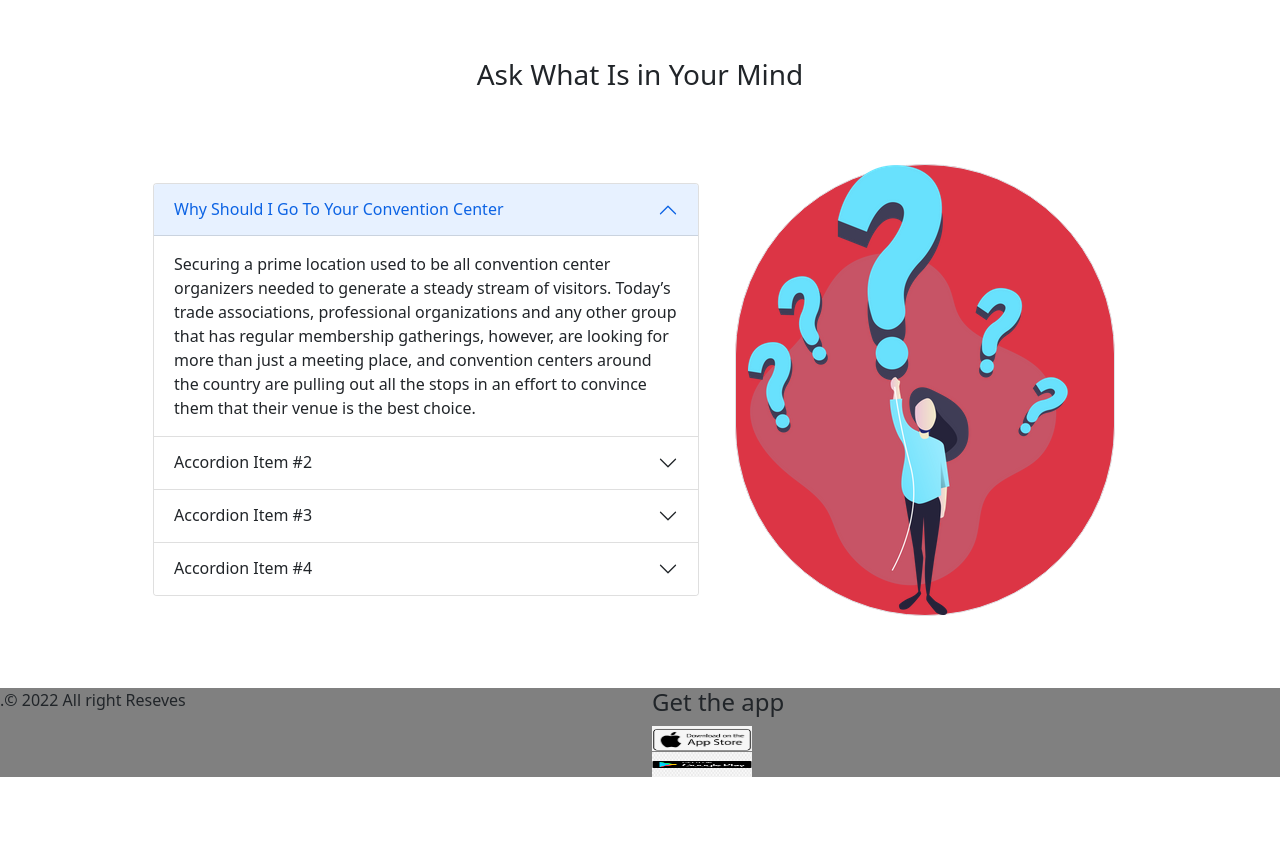
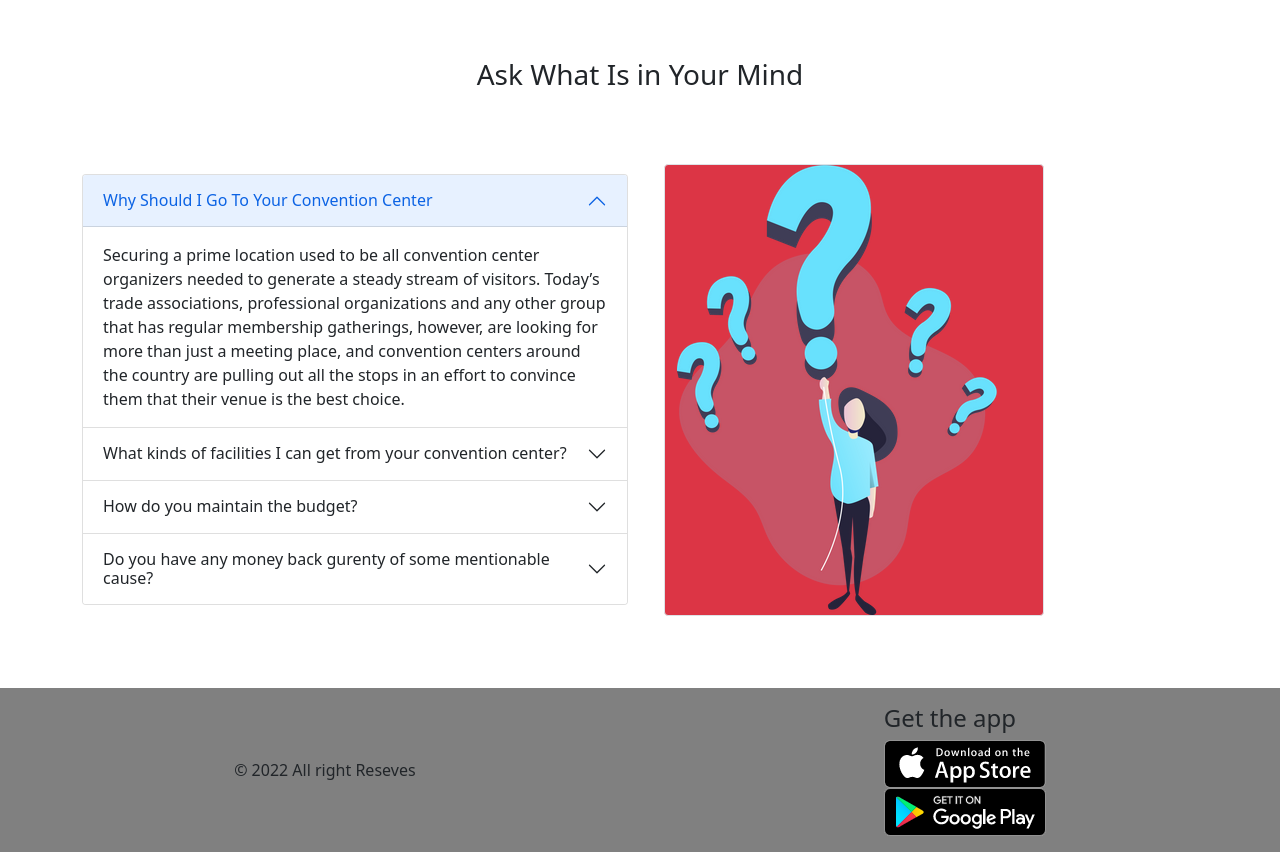
Before and after one commit to Niamul-Hasan/assignment03, a plain HTML site: page index.html in a window 1280 px wide. Shown: the part 1340-2192 px from the top of the page. Before the commit the page ends 2117 px from the top, so only its background shows below. Drawn offline with nearby package versions, Linux system fonts and the light colour scheme.

Commit message:
all done

```diff
--- a/index.html
+++ b/index.html
@@ -182,8 +182,9 @@
 <!-- Accordion part -->
         <section class="container my-4 py-4">
             <h3 class="fs-3 fw-3 text-center py-4">Ask What Is in Your Mind</h3>
-            <div class="row pt-3 justify-content-center align-items-center">
+            <div class="row pt-3 align-items-center">
                 <div class="col col-lg-6 col-md-12">
+
                     <div class="accordion" id="accordionExample">
                         <div class="accordion-item">
                           <h2 class="accordion-header" id="headingOne">
@@ -200,64 +201,66 @@
                         <div class="accordion-item">
                           <h2 class="accordion-header" id="headingTwo">
                             <button class="accordion-button collapsed" type="button" data-bs-toggle="collapse" data-bs-target="#collapseTwo" aria-expanded="false" aria-controls="collapseTwo">
-                              Accordion Item #2
+                                What kinds of facilities I can get from your convention center?
                             </button>
                           </h2>
                           <div id="collapseTwo" class="accordion-collapse collapse" aria-labelledby="headingTwo" data-bs-parent="#accordionExample">
                             <div class="accordion-body">
-                              <strong>This is the second item's accordion body.</strong> It is hidden by default, until the collapse plugin adds the appropriate classes that we use to style each element. These classes control the overall appearance, as well as the showing and hiding via CSS transitions. You can modify any of this with custom CSS or overriding our default variables. It's also worth noting that just about any HTML can go within the <code>.accordion-body</code>, though the transition does limit overflow.
+                                We provides facilities maintenance solutions to enhance guest experiences at conferences, meetings,weedings etc..We are leading source of integrated facility services.We are a single source for all the facilities maintenance services you need to elavate every guest experience and stremline your operations.
                             </div>
                           </div>
                         </div>
                         <div class="accordion-item">
                             <h2 class="accordion-header" id="headingThree">
                               <button class="accordion-button collapsed" type="button" data-bs-toggle="collapse" data-bs-target="#collapseThree" aria-expanded="false" aria-controls="collapseThree">
-                                Accordion Item #3
+                                How do you maintain the budget?
                               </button>
                             </h2>
                             <div id="collapseThree" class="accordion-collapse collapse" aria-labelledby="headingThree" data-bs-parent="#accordionExample">
                               <div class="accordion-body">
-                                Lorem ipsum dolor sit amet consectetur adipisicing elit. Voluptate omnis incidunt laudantium in iure necessitatibus quia, porro error saepe at minus atque, esse pariatur eveniet minima impedit. Corrupti quo sit dolore maiores eum! Delectus, quod repellat, harum quo, tenetur debitis ullam corrupti labore voluptatibus eos placeat vero voluptatem illum hic!
+                                We are very much consious about your budget.In this case we offer you different catagories of services of the same function and you will choose your menu to acomplish the mission.
                               </div>
                             </div>
                           </div>
                         <div class="accordion-item">
                           <h2 class="accordion-header" id="headingFour">
                             <button class="accordion-button collapsed" type="button" data-bs-toggle="collapse" data-bs-target="#collapseFour" aria-expanded="false" aria-controls="collapseFour">
-                              Accordion Item #4
+                            Do you have any money back gurenty of some mentionable cause?
                             </button>
                           </h2>
                           <div id="collapseFour" class="accordion-collapse collapse" aria-labelledby="Four" data-bs-parent="#accordionExample">
                             <div class="accordion-body">
-                              <strong>This is the third item's accordion body.</strong> It is hidden by default, until the collapse plugin adds the appropriate classes that we use to style each element. These classes control the overall appearance, as well as the showing and hiding via CSS transitions. You can modify any of this with custom CSS or overriding our default variables. It's also worth noting that just about any HTML can go within the <code>.accordion-body</code>, though the transition does limit overflow.
-                            </div>
+                             If you once book our service card then you have to pay some non refundable cash to confirm the arrangement. But if you pay full in advanced and cancel the program <strong>Two days</strong> before the fixed date then there is a chance to get back our advanced
                           </div>
                         </div>
                       </div>
                 </div>
-                <div class="col col-lg-4 col-md-12 bg-danger img-fluid m-4 bg-opacity-80 border rounded-pill">
+
+
+                </div>
+
+                <div class="col col-lg-4 col-md-12 bg-danger img-float m-4 bg-opacity-80 border rounded">
                    <div>
                     <img src="./images/question.png" alt="">
                    </div>
                 </div>
-
             </div>
         </section>
     </main>
     <Footer class="foot">
-       <div class="row">
-           <div class="col col-lg-6">
-               .&copy 2022 All right Reseves
+       <div class="d-flex justify-content-around align-items-center">
+           <div class="">
+               &copy 2022 All right Reseves
            </div>
-           <div class="col col-lg-6">
-               <div class="">
+
+               <div class="py-3 lh-lg">
                    <h4>Get the app</h4>
                     <div class="img-float d-flex flex-column">
-                    <a href=""><img src="./images/appstore.png" width="100" height="25" alt=""></a>
-                    <a href=""><img src="./images/play.png" width="100" height="25" alt=""></a>
+                    <a href="https://apps.apple.com/us/app/hbo-max-stream-tv-movies/id971265422" target="_blank"><img src="./images/app-store.png" alt=""></a>
+                    <a href="https://play.google.com/store/apps/details?id=com.google.android.apps.classroom" target="_blank"><img src="./images/google-play.png" alt=""></a>
                    </div>
                </div>
-           </div>
+
        </div>
     </Footer>
 
```
Also changed, not shown: images/app-store.png (added), images/appstore.png (deleted), images/google-play.png (added), images/play.png (deleted).
